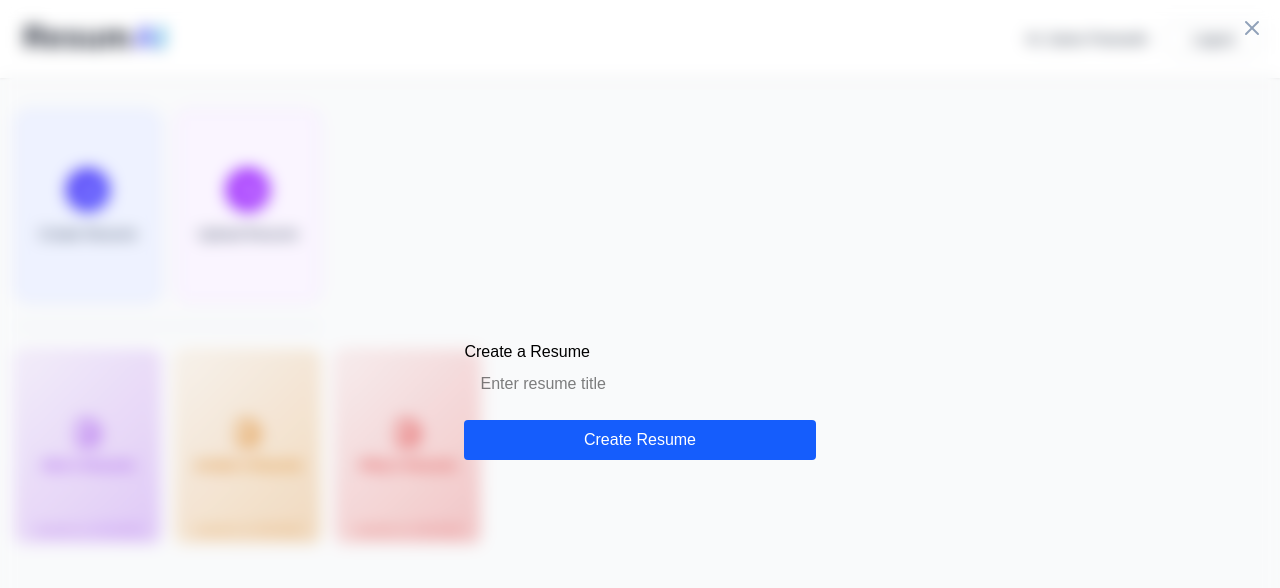
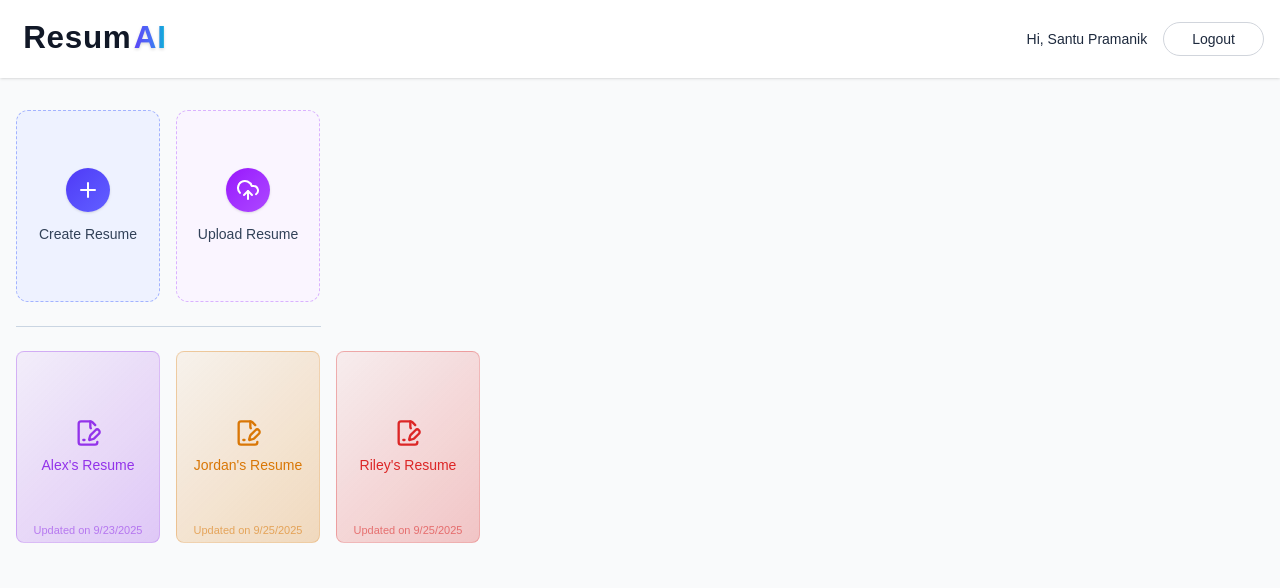
Before and after one commit to santu7212/RESUME-BUILDER, a React (Vite) app in the folder client/: page /app in a window 1280 px wide. Shown: the top 588 px of the page. Built offline with nearby package versions, Linux system fonts and the light colour scheme.

Commit message:
feat: update resume creation modal; set initial state to hidden and enhance styling

```diff
--- a/client/src/pages/Dashboard.jsx
+++ b/client/src/pages/Dashboard.jsx
@@ -13,8 +13,11 @@ const Dashboard = () => {
   const color = ["#9333ea", "#d97706", "#dc2626", "#0284c7", "#16a34a"];
 
   const [allResume, setAllResume] = useState([]);
-  const [showCreateResume, setShowCreateResume] = useState(true);
-  const [showUploadResume, setShowUploadResume] = useState(true);
+  const [showCreateResume, setShowCreateResume] = useState(false);
+  const [showUploadResume, setShowUploadResume] = useState(false);
+  const [title, setTitle] = useState("");
+  const [resume, setResume] = useState(null);
+  const [editResumeID, setEditResumeID] = useState("");
 
   const loadAllResume = async () => {
     setAllResume(dummyResumeData);
@@ -166,13 +169,14 @@ cursor-pointer
         {showCreateResume&&(
           <form className="fixed inset-0 bg-black-70 backdrop-blur
           bg-opacity-50 z-10 flex items-center justify-center" action="">
-            <div>
-              <h2>Create a Resume</h2>
+            <div className="relative bg-slate-50 border shadow-md rounded-lg w-full
+            max-w-sm p-6">
+              <h2 className="text-xl font-bold mb-4">Create a Resume</h2>
               <input type="text" placeholder="Enter resume title"  className="w-full px-4
                py-2 mb-4 focus:border-blue-600 ring-blue-600 " required/>
                <button className="w-full py-2 bg-blue-600 text-white rounded hover:bg-blue-700 transition-colors ">Create Resume</button>
                <X className="absolute top-4 right-4 text-slate-400 hover:text-slate-600
-               cursor-pointer transition-colors" onClick={()=>{setShowCreateResume(false); }}/>
+               cursor-pointer transition-colors" onClick={()=>{setShowCreateResume(false); setTitle("") }}/>
             </div>
 
           </form>
```
